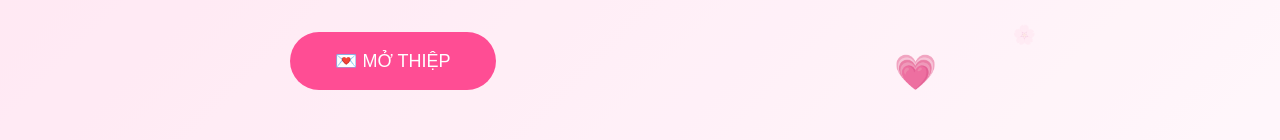
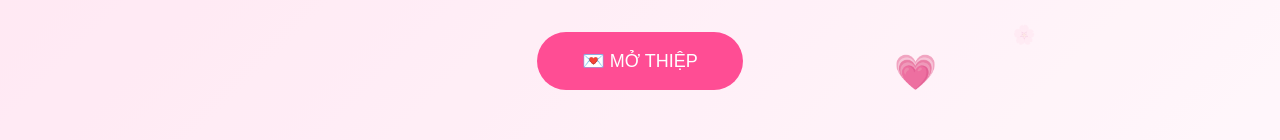
Before and after one commit to vanthuan999/lethitungnguyen, a plain HTML site: page index.html in a window 1280 px wide. Shown: the part 472-612 px from the top of the page. Drawn offline with Linux system fonts and the light colour scheme.

Commit message:
Add styling to open button in index.html

```diff
--- a/index.html
+++ b/index.html
@@ -47,7 +47,7 @@
             hơn khi có sự hiện diện của bạn.
         </p>
 
-        <button id="openBtn">
+        <button id="openBtn" style="display: block; margin: 0 auto;">
                             💌 MỞ THIỆP
         </button>
 
```
